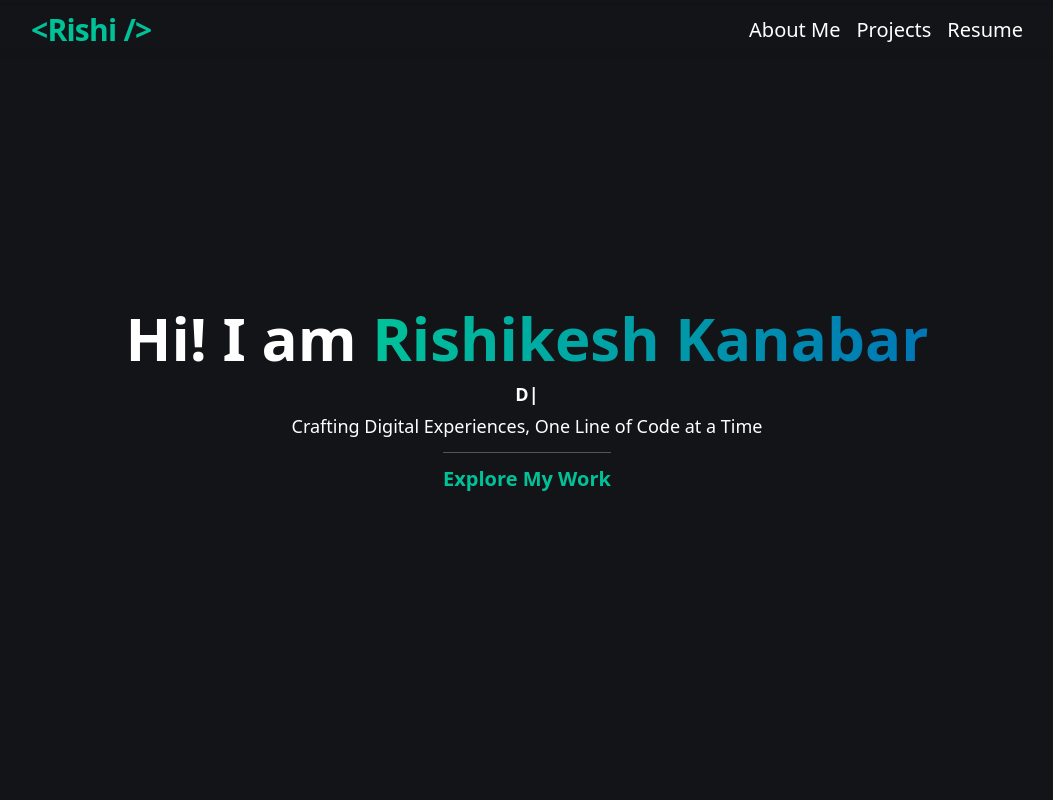
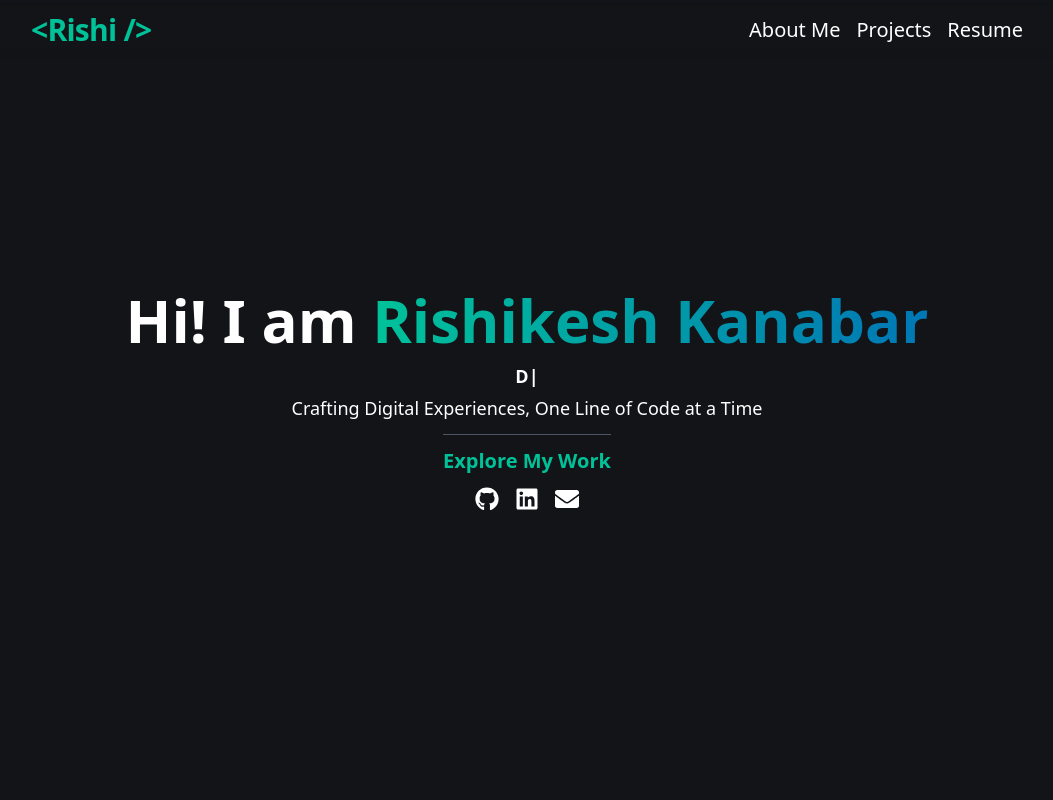
Before and after one commit to RishikeshNK/portfolio, a React (Vite) app: page / in a window 1280 px wide. Shown: the top 800 px of the page, without its empty margins (113-1166 px from the left). Built offline with nearby package versions, Linux system fonts and the light colour scheme.

Commit message:
feat: add social links to hero component

```diff
--- a/src/components/Hero.jsx
+++ b/src/components/Hero.jsx
@@ -1,6 +1,8 @@
 import { useEffect, useRef } from "react";
+
 import Typed from "typed.js";
 import { Link } from "react-scroll";
+import { FaGithub, FaLinkedin, FaEnvelope } from "react-icons/fa";
 
 const Hero = () => {
   const el = useRef(null);
@@ -55,6 +57,27 @@ const Hero = () => {
         >
           Explore My Work
         </Link>
+        <div className="flex justify-center mt-2 sm:mt-3 space-x-4">
+          <a
+            href="https://github.com/RishikeshNK"
+            target="_blank"
+            rel="noopener noreferrer"
+            aria-label="GitHub"
+          >
+            <FaGithub className="text-xl sm:text-2xl text-white hover:text-[#00C299] transition duration-300 hover:cursor-pointer" />
+          </a>
+          <a
+            href="https://linkedin.com/in/rishikeshnk"
+            target="_blank"
+            rel="noopener noreferrer"
+            aria-label="LinkedIn"
+          >
+            <FaLinkedin className="text-xl sm:text-2xl text-white hover:text-[#00C299] transition duration-300 hover:cursor-pointer" />
+          </a>
+          <a href="mailto:rishikesh.kanabar@gmail.com" aria-label="Email">
+            <FaEnvelope className="text-xl sm:text-2xl text-white hover:text-[#00C299] transition duration-300 hover:cursor-pointer" />
+          </a>
+        </div>
       </nav>
     </header>
   );
```
